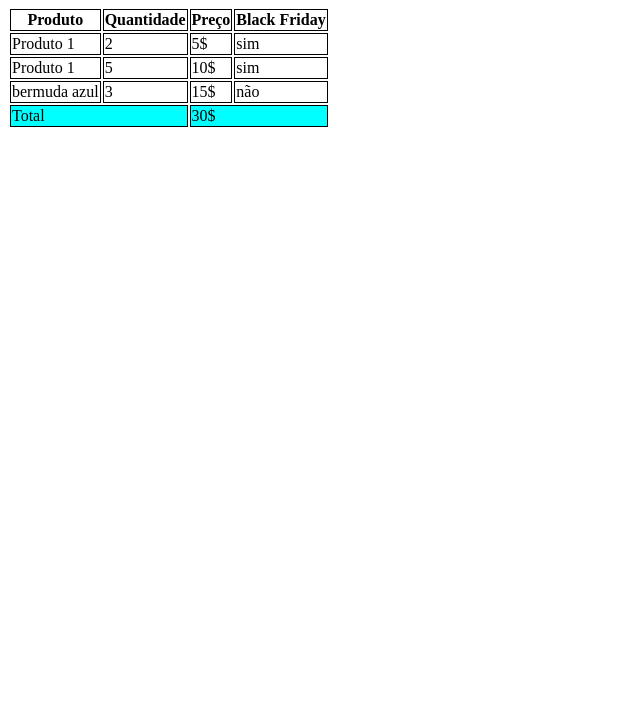
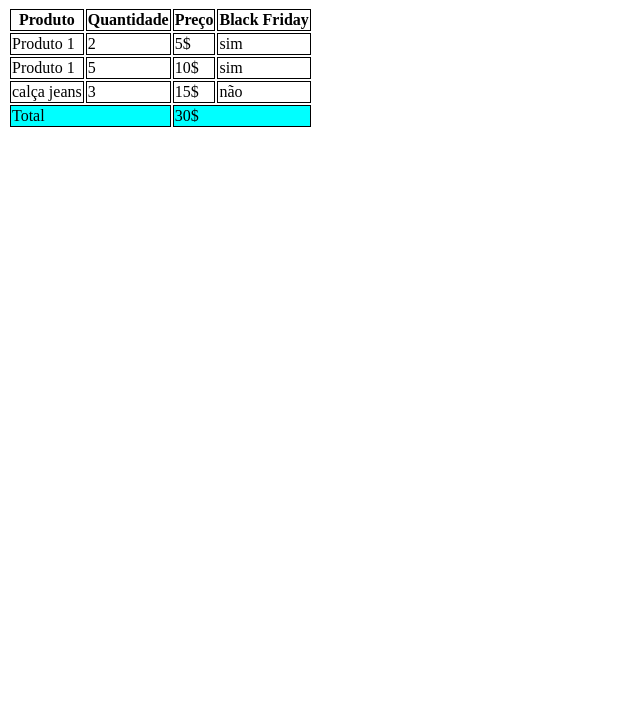
Before and after one commit to RubensAbreu/aula-tabela, a plain HTML site: page index.html in a window 1280 px wide. Shown: the part 73-800 px from the top of the page, without its empty margins (0-640 px from the left). Drawn offline with Linux system fonts and the light colour scheme.

Commit message:
trocado de bermuda para calça jeans

```diff
--- a/index.html
+++ b/index.html
@@ -39,7 +39,7 @@
             </tr>
 
             <tr>
-                <td>bermuda azul</td>
+                <td>calça jeans</td>
                 <td>3</td>
                 <td>15$</td>
                 <td>não</td>
```
